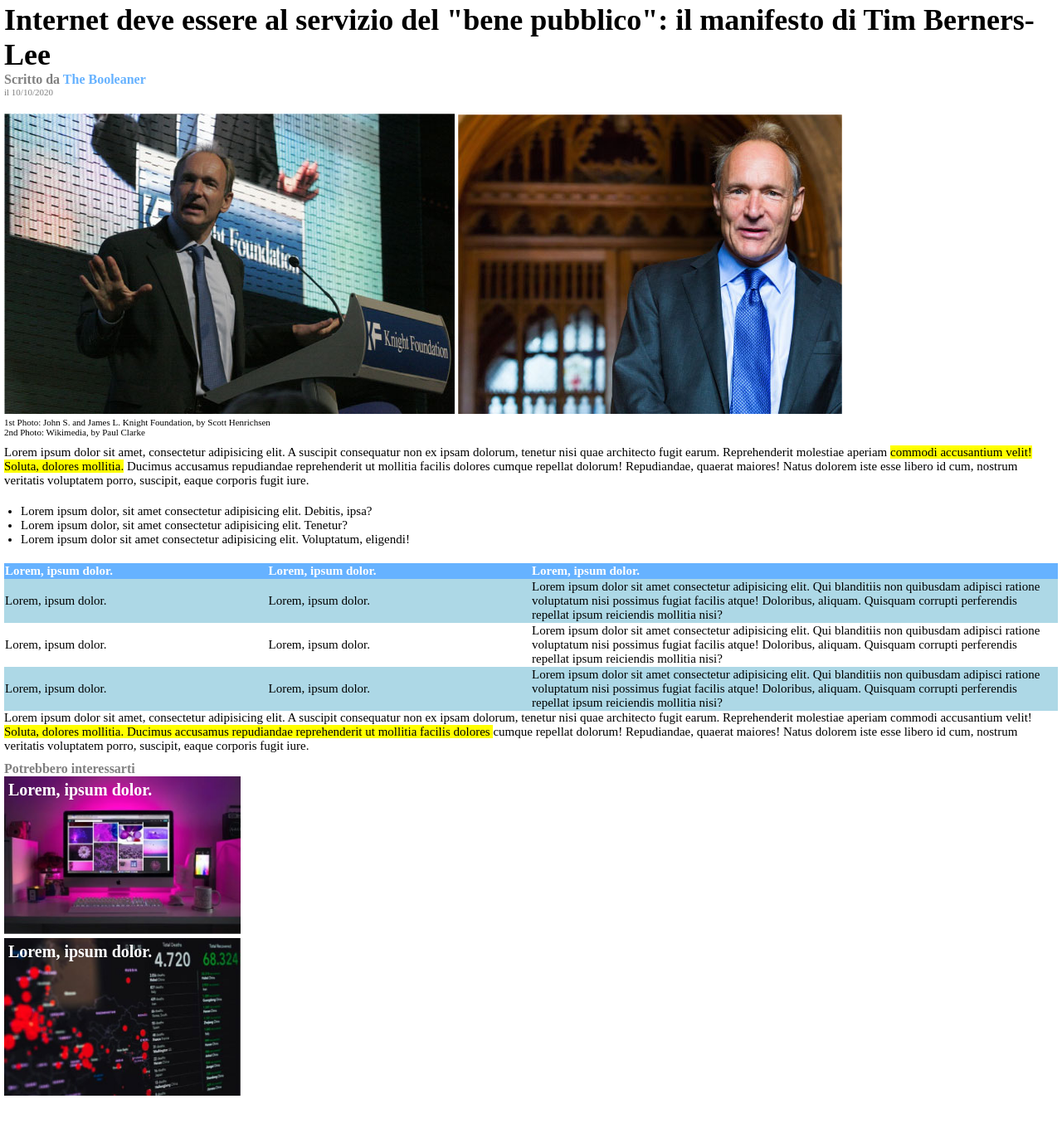
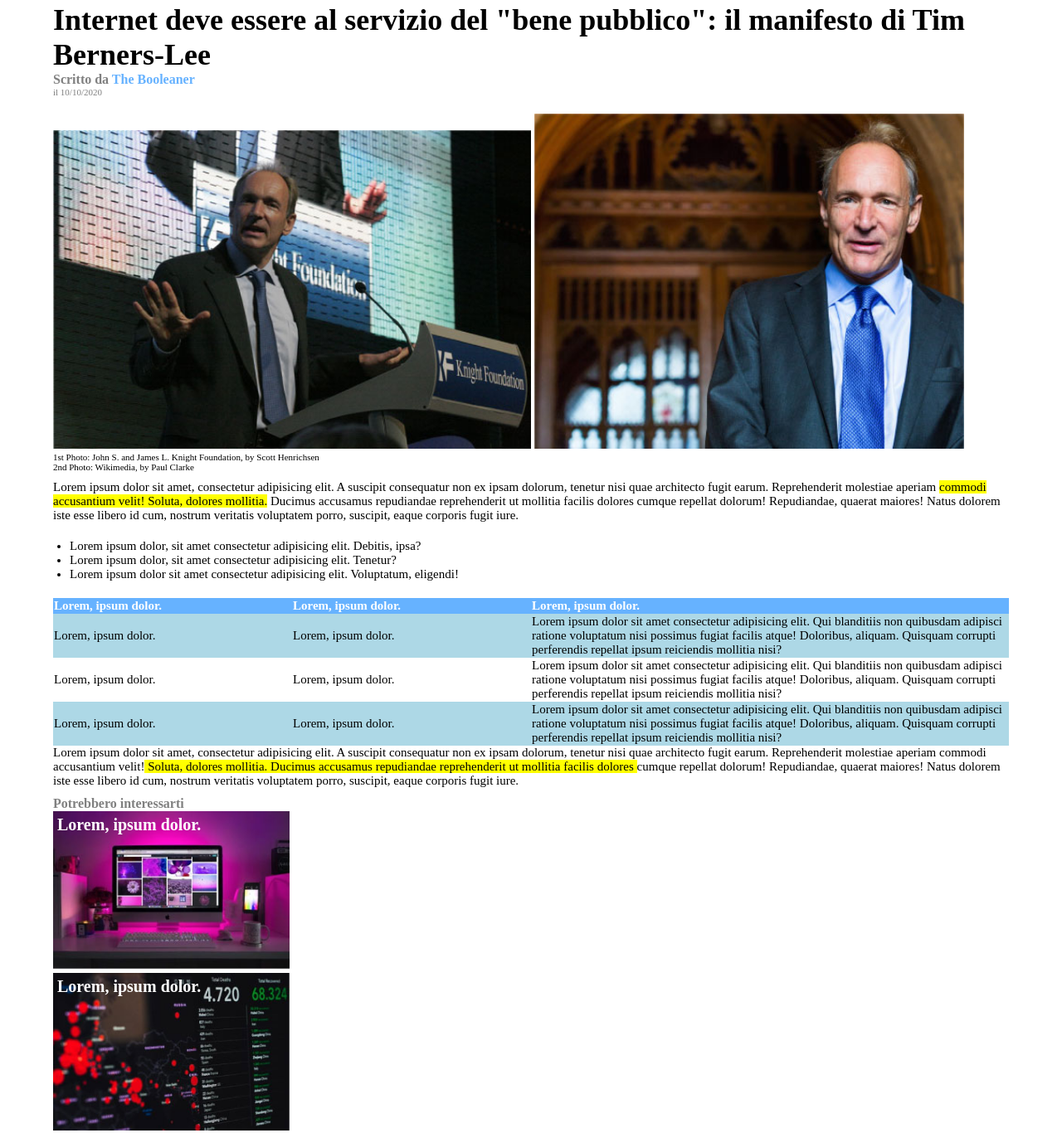
Before and after one commit to GianfrancoGhiani/html-css-booleaner, a plain HTML site: page index.html in a window 1280 px wide. Shown: the part 121-1487 px from the top of the page at 83% size. Before the commit the page ends 1447 px from the top, so only its background shows below. Drawn offline with Linux system fonts and the light colour scheme.

Commit message:
tim imgs adjust, style bouns added

```diff
--- /dev/null
+++ b/css/style2.css
@@ -0,0 +1,87 @@
+*{
+    margin: 0;
+}
+main, header, footer {
+    padding: 5px;
+    margin:0 auto;
+    width: 90%;
+}
+.top-bar{
+    background-color: #66B2FF;
+    background-image: url("../img/pattern.png");
+    background-size: contain;
+}
+.logo{
+    width: 20%;
+    padding-top: 50px;
+}
+.title{
+    font-size: 36px;
+    margin:0;
+
+}
+.grey-text{
+    color: grey;
+    font-weight: bold;
+}
+.image1{
+    width: 50%;
+}
+.image2{
+    width: 45%;
+}
+#blue-text{
+    color: #66B2FF;
+}
+.sub{
+    font-weight: 100;
+    font-size: 11px;
+    margin-bottom: 10px;
+}
+.body-img{
+
+}
+.text-body {
+    font-size: 15px;
+    text-align: left;
+}
+ul{
+    padding: 20px;
+}
+.backyellow{
+    background-color: yellow;
+}
+table{
+   border-collapse: collapse;
+}
+.column3 {
+    width: 50%;
+}
+thead{
+    background-color: #66B2FF;
+    color: white;
+}
+.lightblue {
+    background-color: lightblue;
+}
+.over-img{
+    font-weight: bold;
+    font-size: 20px;
+    color: white;
+    padding: 5px 5px;
+}
+.foot-img1{
+    background-image: url("../img/monitor.jpg");
+    background-size: contain;
+    width: 30%;
+    background-repeat: no-repeat;
+    height: 180px;
+    margin-bottom: 5px;
+}
+.foot-img2{
+     background-image: url("../img/graph.jpg");
+     background-size: contain;
+     width: 30%;
+     background-repeat: no-repeat;
+     height: 180px;
+}
--- a/index.html
+++ b/index.html
@@ -4,7 +4,8 @@
         <meta charset="UTF-8">
         <meta http-equiv="X-UA-Compatible" content="IE=edge">
         <meta name="viewport" content="width=device-width, initial-scale=1.0">
-        <link rel="stylesheet" href="css/style.css">
+        <!-- <link rel="stylesheet" href="css/style.css"> -->
+        <link rel="stylesheet" href="css/style2.css">
         <title>The Booleaner</title>
     </head>
     <body>
@@ -29,8 +30,8 @@
         <main>
             <!-- img section -->
             <section>
-                <img src="img/tim-1.jpg" alt="Mr Lee 1">
-                <img src="img/tim-2.jpg" alt="Mr Lee 2">
+                <img src="img/tim-1.jpg" alt="Mr Lee 1"  class="image1">
+                <img src="img/tim-2.jpg" alt="Mr Lee 2"  class="image2">
                 <p class="sub"> 1st Photo: John S. and James L. Knight Foundation, by Scott Henrichsen <br> 2nd Photo: Wikimedia, by Paul Clarke</p>
             </section>
             <!-- text body 1 -->
```
